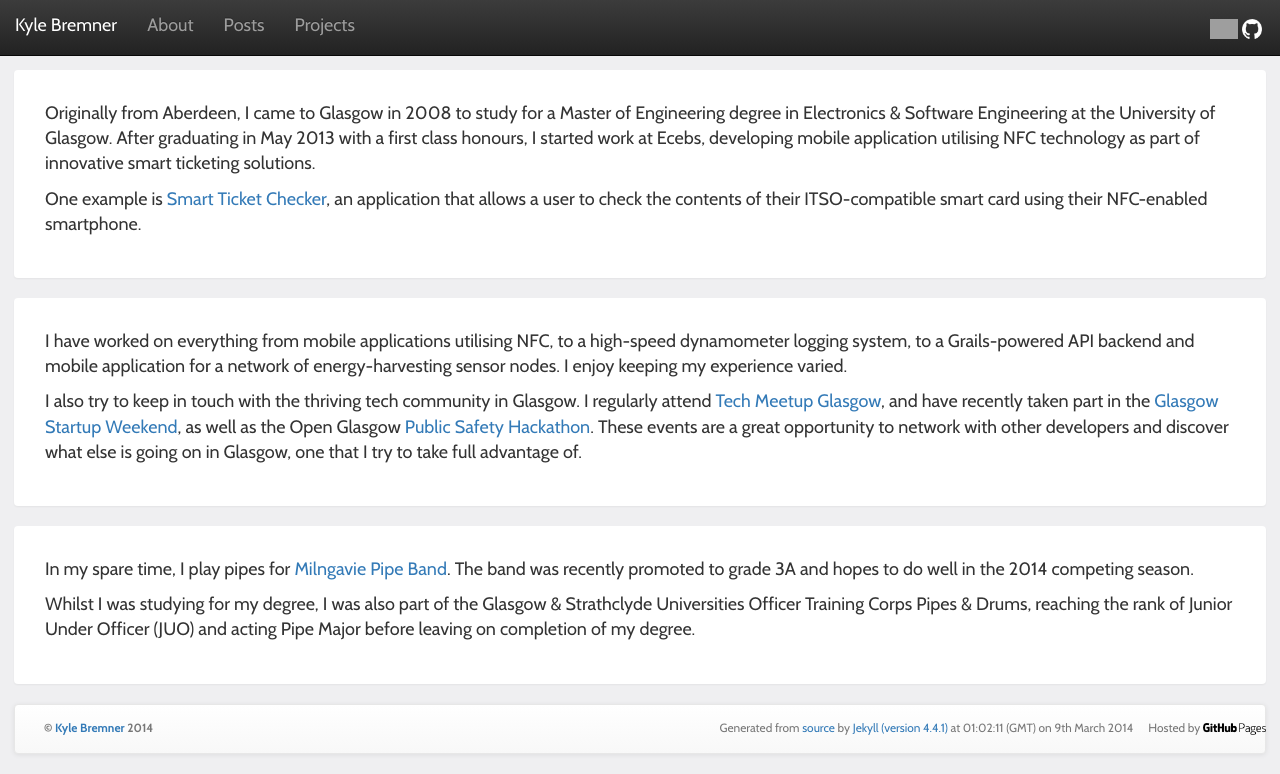
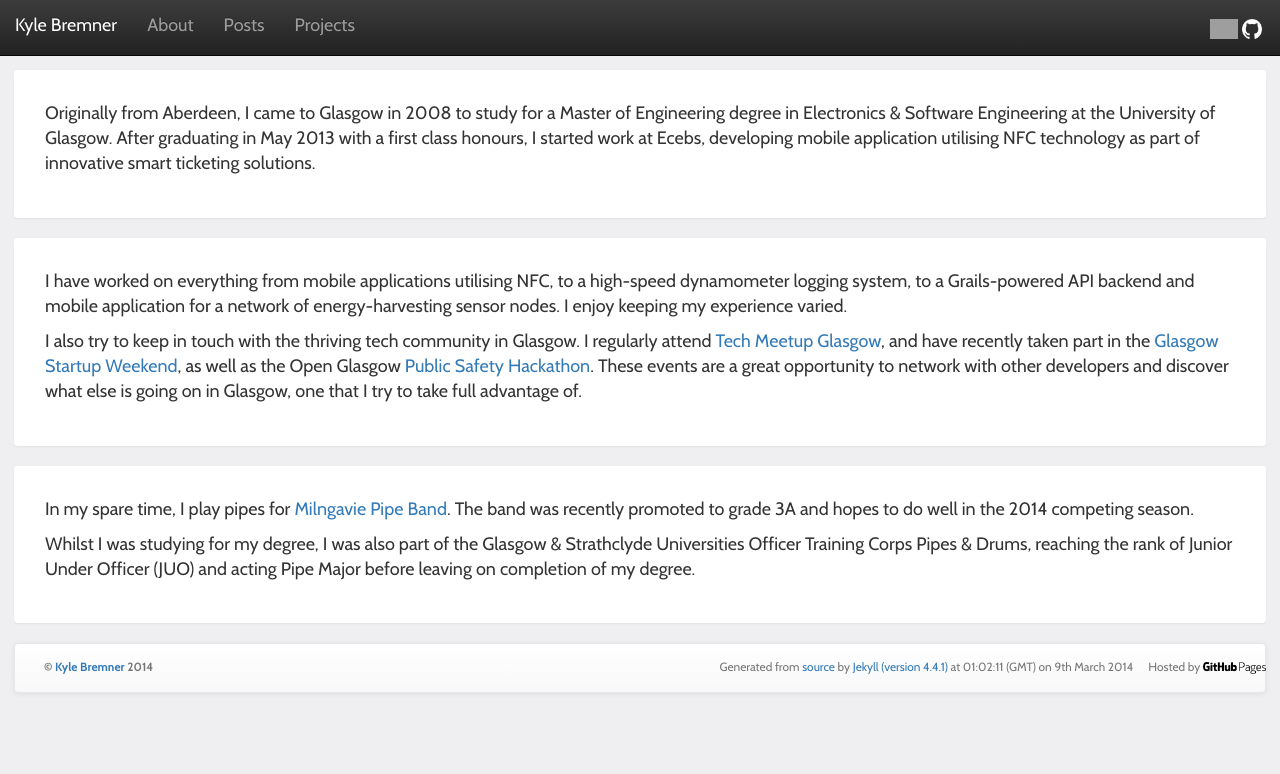
Before and after one commit to kbremner/kbremner.github.io, a Jekyll site: the page built from about/index.html, in a window 1280 px wide. Shown: the top 774 px of the page. Built offline with Jekyll 4.4.1, drawn with Linux system fonts in a browser that asks for light colours; nearby versions of some CDN libraries; Markdown is read by kramdown in place of the engine named in the settings; a script that is not in the unit is left out; grey boxes are pictures that could not be loaded.

Commit message:
Updated about info

```diff
--- a/about/index.html
+++ b/about/index.html
@@ -6,7 +6,6 @@ published: true
 
 <div class="panel about-section">
   <p>Originally from Aberdeen, I came to Glasgow in 2008 to study for a Master of Engineering degree in Electronics &amp; Software Engineering at the University of Glasgow. After graduating in May 2013 with a first class honours, I started work at Ecebs, developing mobile application utilising NFC technology as part of innovative smart ticketing solutions.</p>
-  <p>One example is <a href="projects/smart_ticket_checker.html" target="_blank">Smart Ticket Checker</a>, an application that allows a user to check the contents of their ITSO-compatible smart card using their NFC-enabled smartphone.</p>
 </div>
 
 <div class="panel about-section">
```
